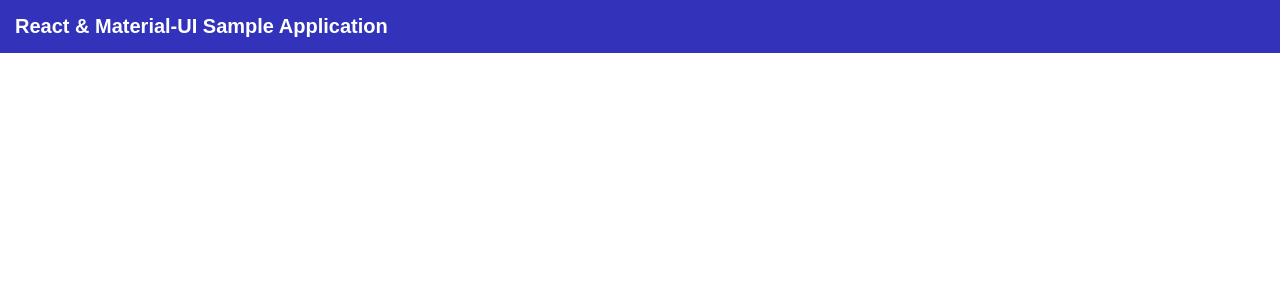
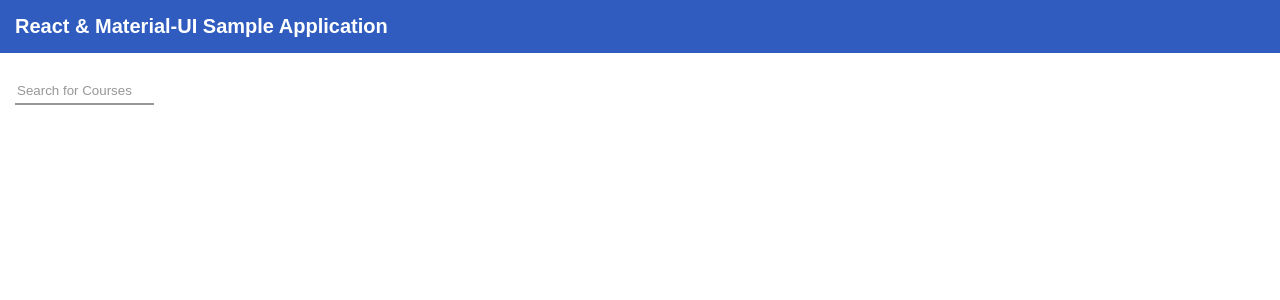
Before and after one commit to louisrubin/React-INFO, a React (Create React App) app in the folder info22/: page / in a window 1280 px wide. Shown: the top 300 px of the page. Built offline with nearby package versions, Linux system fonts and the light colour scheme.

Commit message:
finish Header component

```diff
--- a/info22/src/components/Estilos.css
+++ b/info22/src/components/Estilos.css
@@ -17,7 +17,7 @@
 
 .header {
     color: white;
-    background-color: rgb(50, 50, 187);
+    background-color: rgb(47, 92, 190);
     width: 100%;
     font-size: x-small;
     padding: 10px;
@@ -29,3 +29,13 @@
     padding: 0px;
     border-style: none;
 }
+.search {
+    margin-left: 15px;
+    margin-top: 25px;
+    height: 23px;
+    width: 135px;
+    border-top: 0px;
+    border-left: 0px;
+    border-right: 0px;
+    opacity: 75%;
+}
--- a/info22/src/components/Header.js
+++ b/info22/src/components/Header.js
@@ -4,9 +4,16 @@ import "./Estilos.css";
 class Header extends Component {
     render(){
         return (
-            <div className='header'>
-                <h1>React & Material-UI Sample Application</h1>
-            </div>
+            <>
+                <div className='header'>
+                    <h1>React & Material-UI Sample Application</h1>
+
+                </div>
+                <div>
+                    <input className='search' placeholder='Search for Courses'/>
+                </div>
+
+            </>
         )
     }
 }
```
